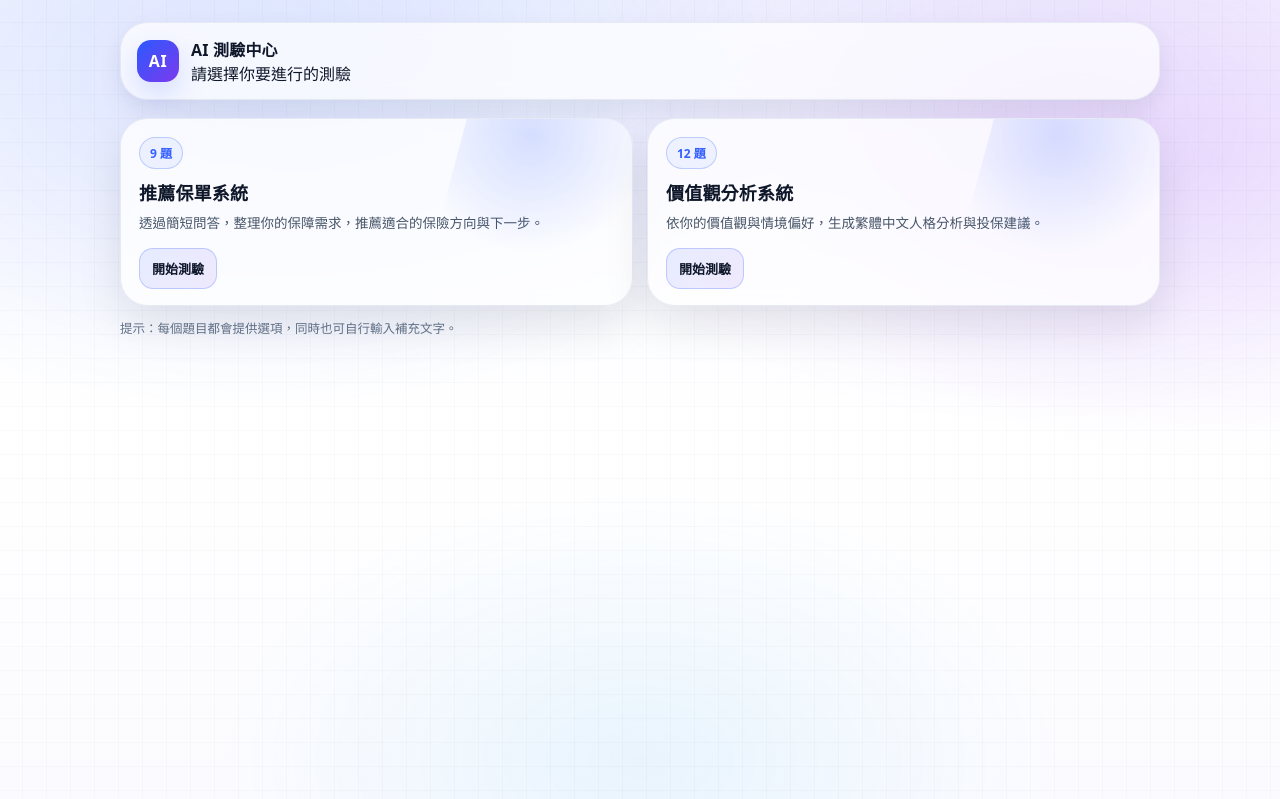
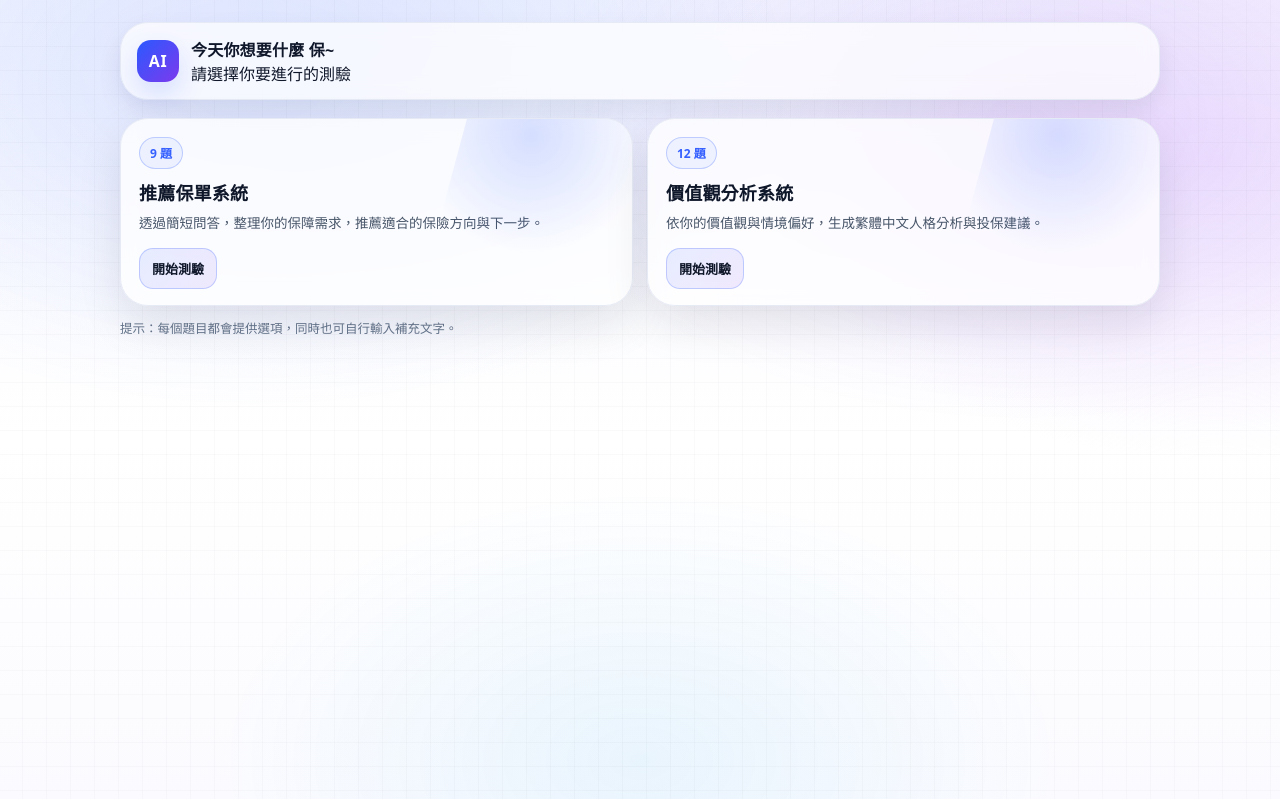
Before and after one commit to Lin-jia29/database, a Flask app: page / in a window 1280 px wide. Shown: the top 799 px of the page. Run offline with Flask 3, Linux system fonts and the light colour scheme.

Commit message:
Update index.html content and header text

```diff
--- a/databasepj/AI_modle/templates/index.html
+++ b/databasepj/AI_modle/templates/index.html
@@ -34,7 +34,7 @@
       <div class="brand">
         <div class="logo">AI</div>
         <div class="brand-text">
-          <div class="title">AI 測驗中心</div>
+          <div class="title">今天你想要什麼 保~</div>
           <div class="subtitle">請選擇你要進行的測驗</div>
         </div>
       </div>
```
